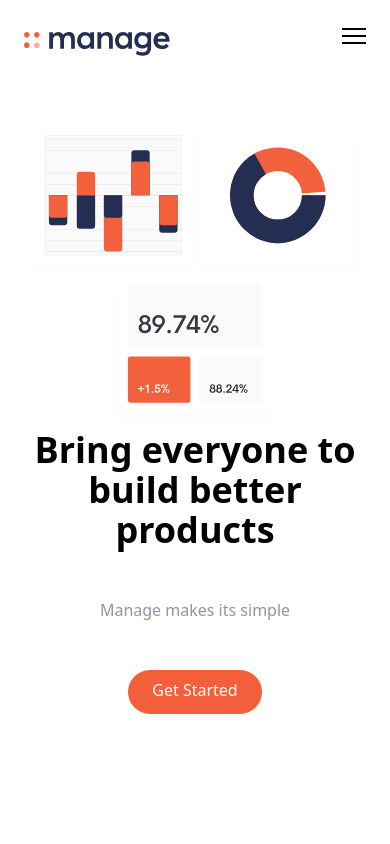
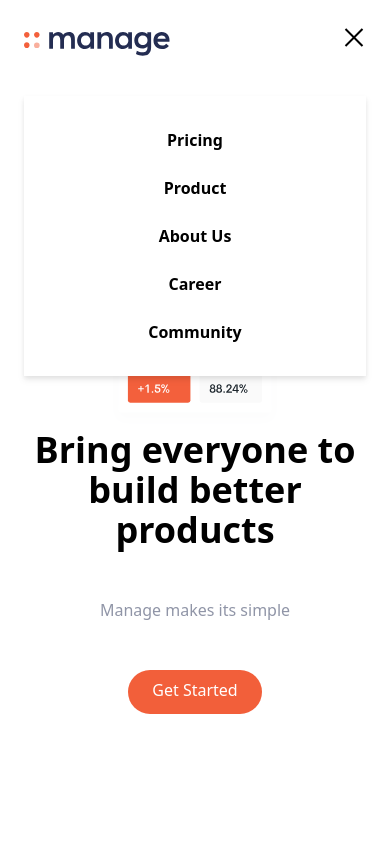
Before and after one commit to srummanf/Tailwind-Tutorial-Project-Landing-Page, a website: page index.html in a window 390 px wide. Both pictures are taken after a click on the button 354 px from the left and 40 px from the top of the page. Shown: the top 844 px of the page. Drawn offline with Linux system fonts and the light colour scheme.

Commit message:
Hamburger Menu Added

```diff
--- a/index.html
+++ b/index.html
@@ -29,7 +29,7 @@
                 Started</a>
 
             <!-- Hamburger Icon Menu -->
-            <button id="menu-btn" class="open block hamburger md:hidden focus:outline-none">
+            <button id="menu-btn" class="block hamburger md:hidden focus:outline-none">
                 <span class="hamburger-top"></span>
                 <span class="hamburger-middle"></span>
                 <span class="hamburger-bottom"></span>
@@ -37,7 +37,7 @@
         </div>
         <!-- Mobile Menu -->
         <div class="md:hidden">
-            <div id="menu" class="absolute flex flex-col items-center self-end hidden py-8 mt-10 space-y-6 font-bold bg-white sm:w-auto s:self-center left-6 right-6 drop-shadow-md">
+            <div id="menu" class="absolute flex-col items-center self-end hidden py-8 mt-10 space-y-6 font-bold bg-white sm:w-auto s:self-center left-6 right-6 drop-shadow-md">
                 <a href="">Pricing</a>
                 <a href="">Product</a>
                 <a href="">About Us</a>
@@ -306,6 +306,7 @@
 
 
     </footer>
+    <script src="/js/script.js"></script>
 </body>
 
 </html>
--- /dev/null
+++ b/js/script.js
@@ -0,0 +1,8 @@
+const btn = document.getElementById('menu-btn')
+const nav = document.getElementById('menu')
+
+btn.addEventListener('click', () => {
+  btn.classList.toggle('open')
+  nav.classList.toggle('flex')
+  nav.classList.toggle('hidden')
+})
--- a/src/input.css
+++ b/src/input.css
@@ -2,55 +2,74 @@
 @tailwind components;
 @tailwind utilities;
 
-body{
-    background-image:url('../img/bg-tablet-pattern.svg');
+body {
+    background-image: url('../img/bg-tablet-pattern.svg');
     background-repeat: no-repeat;
     background-size: 800px;
     background-position: 90% -25%;
 }
 
-#cta{
-    background-image:url('../img/bg-simplify-section-desktop.svg');
+#cta {
+    background-image: url('../img/bg-simplify-section-desktop.svg');
     background-repeat: no-repeat;
 }
 
-@media(max-width:576px){
-    body{
+@media(max-width:576px) {
+    body {
         background-position: 50% -50%;
         background-size: 500px;
     }
-    #cta{
-        background-image:url('../img/bg-simplify-section-mobile.svg');
+
+    #cta {
+        background-image: url('../img/bg-simplify-section-mobile.svg');
         background-repeat: no-repeat;
     }
 }
 
+
 /* Hamburger Menu */
 .hamburger {
-    cursor:pointer;
+    cursor: pointer;
     width: 24px;
     height: 24px;
     transition: all 0.25s;
-    position:relative;
+    position: relative;
 }
+
 .hamburger-top,
 .hamburger-middle,
-.hamburger-bottom{
+.hamburger-bottom {
     position: absolute;
-    top:0;
-    left:0;
-    width:24px;
+    top: 0;
+    left: 0;
+    width: 24px;
     height: 2px;
-    background: black;
+    background: #000;
+    transform: rotate(0);
+    transition: all 0.5s;
 }
-.hamburger-middle{
+
+.hamburger-middle {
     transform: translateY(7px);
 }
-.hamburger-bottom{
+
+.hamburger-bottom {
     transform: translateY(14px);
 }
 
-.open{
+.open {
     transform: rotate(90deg);
     transform: translateY(0px);
 }
+
+.open .hamburger-top {
+    transform: rotate(45deg) translateY(6px) translate(6px);
+}
+
+.open .hamburger-middle {
+    display: none;
+}
+
+.open .hamburger-bottom {
+    transform: rotate(-45deg) translateY(6px) translate(-6px);
+}
```
Also changed, not shown: dist/output.css.
